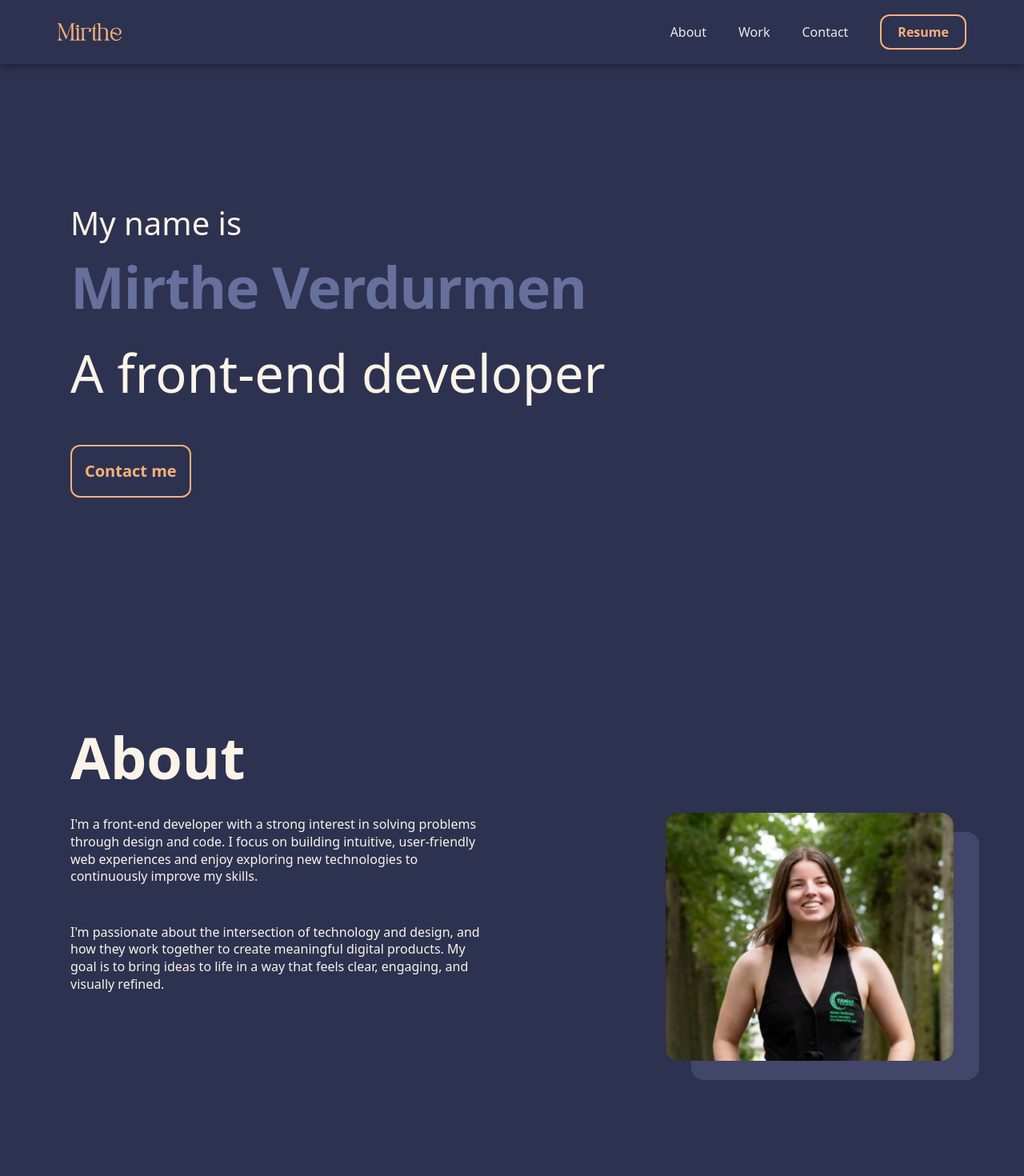
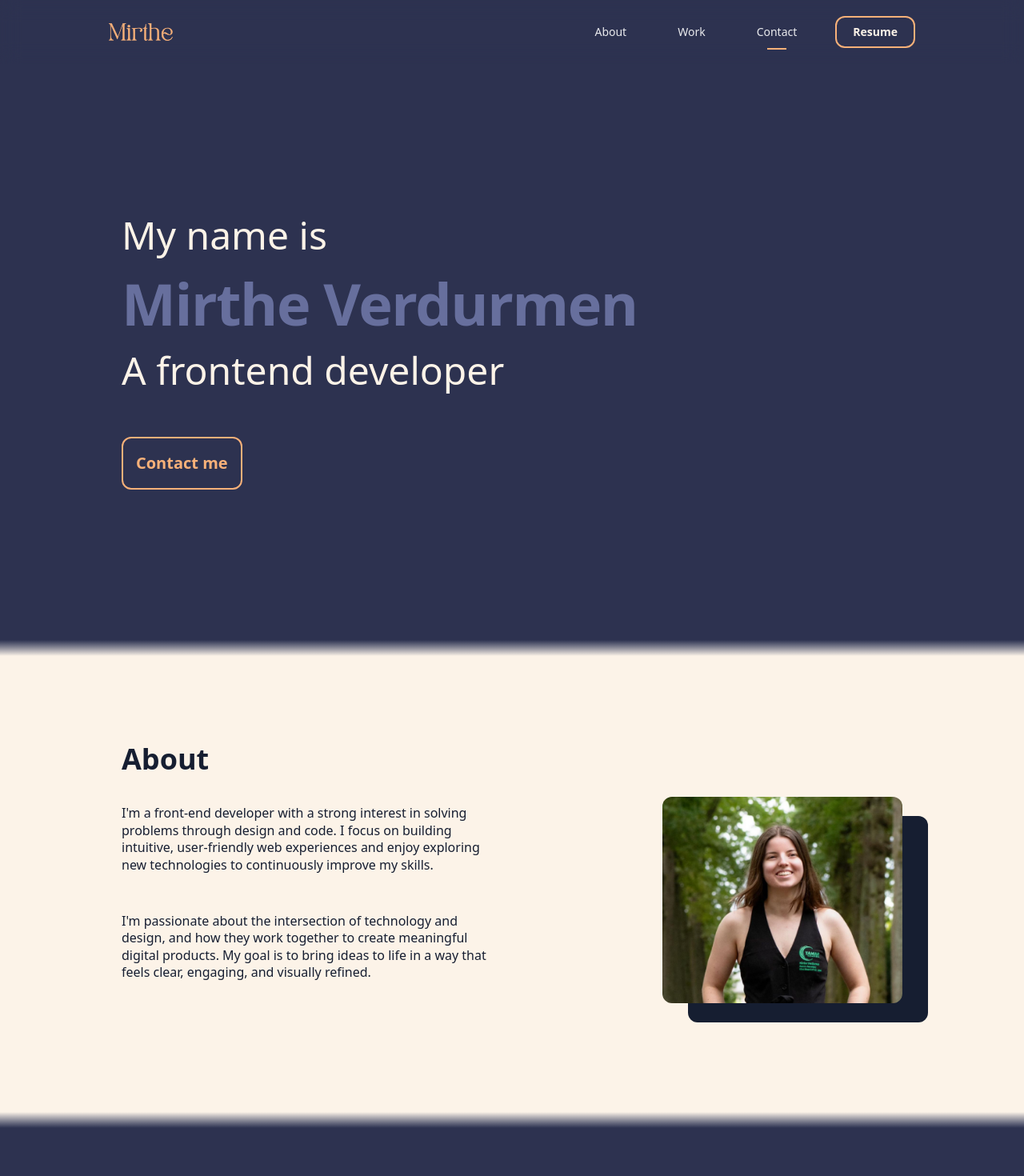
Before and after one commit to Muurthe/showcase-portfoliov2, a Next.js app: page / in a window 1280 px wide. Shown: the top 1470 px of the page at 80% size. Built offline with nearby package versions, Linux system fonts and the light colour scheme.

Commit message:
style: font style, padding img h w

```diff
--- a/src/app/globals.css
+++ b/src/app/globals.css
@@ -6,6 +6,8 @@
   --surface: 66 70 105;
   /* Lighter Blue, for cards and footer */
   --text: 252 243 232;
+  /* near-white */
+  --textdark: 22 30 49;
   /* near-white */
   --muted: 103 111 157;
   /* muted text */
--- a/src/app/page.tsx
+++ b/src/app/page.tsx
@@ -10,13 +10,16 @@ export default function Home() {
       <section id="hero">
         <Hero />
       </section>
-      <section id="about">
+      <div className="h-5 bg-linear-to-b from-[rgb(var(--bg))] to-[rgb(var(--text))]"></div>
+      <section id="about" className="bg-[rgb(var(--text))]">
         <About />
       </section>
-      <section id="work">
+      <div className="h-5 bg-linear-to-b from-[rgb(var(--text))] to-[rgb(var(--bg))]"></div>
+      <section id="work" className="bg-[rgb(var(--bg))]">
         <Work />
       </section>
-      <section id="contact">
+      <div className="h-5 bg-linear-to-b from-[rgb(var(--bg))] to-[rgb(var(--textdark))]"></div>
+      <section id="contact" className="bg-[rgb(var(--textdark))]">
         <Contact />
       </section>
     </main>
--- a/src/components/layout/Container.tsx
+++ b/src/components/layout/Container.tsx
@@ -2,7 +2,7 @@ import { ReactNode } from "react";
 
 export default function Container({ children }: { children: ReactNode }) {
     return (
-        <div className="mx-auto w-full max-w-5xl px-4 sm:px-6 lg:px-8">
+        <div className="mx-auto w-full max-w-5xl px-6 sm:px-6 lg:px-8">
             {children}
         </div>
     );
--- a/src/components/layout/Footer.tsx
+++ b/src/components/layout/Footer.tsx
@@ -10,7 +10,7 @@ export default function Footer() {
     const year = new Date().getFullYear();
 
     return (
-        <footer className="mt-16 bg-[rgb(var(--surface))]">
+        <footer className="bg-[rgb(var(--surface))]">
             <Container>
                 <div className="py-14">
                     <div className="grid gap-25 md:grid-cols-3">
--- a/src/components/layout/Navbar.tsx
+++ b/src/components/layout/Navbar.tsx
@@ -3,63 +3,157 @@
 import Link from "next/link";
 import Image from "next/image";
 import { usePathname } from "next/navigation";
+import { useEffect, useState } from "react";
 
 export default function Navbar() {
     const pathname = usePathname();
     const base = pathname === "/" ? "" : "/";
+    const [isScrolled, setIsScrolled] = useState(false);
+    const [isHovered, setIsHovered] = useState(false);
+
+    useEffect(() => {
+        const handleScroll = () => {
+            setIsScrolled(window.scrollY > 40);
+        };
+
+        window.addEventListener("scroll", handleScroll);
+        return () => window.removeEventListener("scroll", handleScroll);
+    }, []);
+
+    const isExpanded = !isScrolled || isHovered;
+
+    const [activeSection, setActiveSection] = useState<string>("");
+
+    useEffect(() => {
+        const sections = ["about", "work", "contact"];
+
+        const onScroll = () => {
+            const scrollY = window.scrollY + 120; // offset voor navbar
+
+            for (const section of sections) {
+                const el = document.getElementById(section);
+                if (!el) continue;
+
+                const top = el.offsetTop;
+                const height = el.offsetHeight;
+
+                if (scrollY >= top && scrollY < top + height) {
+                    setActiveSection(section);
+                    break;
+                }
+            }
+        };
+
+        window.addEventListener("scroll", onScroll);
+        onScroll(); // init
+        return () => window.removeEventListener("scroll", onScroll);
+    }, []);
+
+    const navLinkClass = (section: string) => `
+    relative transition-all duration-300 ease-out
+    text-white/90
+    ${isExpanded ? "text-sm px-4 py-2" : "text-xs px-3 py-1.5"}
+    ${activeSection === section ? "text-white" : ""}
+    `;
 
     return (
         <nav
-            className="
-        fixed top-0 left-0 z-50 w-full
-        bg-[rgb(var(--bg))]
-        shadow-[0_3px_10px_rgba(0,0,0,0.35)]
-        "
+            onMouseEnter={() => setIsHovered(true)}
+            onMouseLeave={() => setIsHovered(false)}
+            className={`
+      fixed top-0 left-0 z-50 w-full
+      backdrop-blur-md
+      transition-all duration-300 ease-out
+      ${isExpanded ? "h-20" : "h-14"}
+    `}
         >
-            <div className="mx-auto flex h-20 w-full max-w-6xl items-center px-2">
+            <div
+                className={`
+        mx-auto flex w-full max-w-5xl items-center
+        transition-all duration-300 ease-out
+        ${isExpanded ? "h-20 px-2" : "h-14 px-2"}
+      `}
+            >
                 {/* Logo links */}
                 <Link href="/" className="flex items-center">
-                    {<Image src="/logo.svg" alt="Mirthe logo" width={80} height={60} />}
+                    <Image
+                        src="/logo.svg"
+                        alt="Mirthe logo"
+                        width={isExpanded ? 80 : 64}
+                        height={isExpanded ? 60 : 48}
+                        className="transition-all duration-300 ease-out"
+                    />
                 </Link>
 
                 {/* andere items rechts */}
-                <div className="ml-auto flex items-center gap-10">
+                <div
+                    className={`
+                    ml-auto flex items-center transition-all duration-300 ease-out
+                    ${isExpanded ? "gap-8" : "gap-4"}
+                    `}
+                >
+                    {/* Link style: kleiner bij scroll */}
                     <Link
                         href={`${base}#about`}
-                        className="text-white/90 transition hover:text-white"
+                        className={navLinkClass("about")}
                     >
                         About
+                        <span
+                            className={`
+                            absolute left-1/2 -bottom-1 h-0.5 w-0 -translate-x-1/2
+                            bg-[rgb(var(--accent))]
+                            transition-all duration-300
+                            ${activeSection === "about" ? "w-6" : ""}
+                            `}
+                        />
                     </Link>
 
                     <Link
                         href={`${base}#work`}
-                        className="text-white/90 transition hover:text-white"
+                        className={navLinkClass("work")}
                     >
                         Work
+                        <span
+                            className={`
+                            absolute left-1/2 -bottom-1 h-0.5 w-0 -translate-x-1/2
+                            bg-[rgb(var(--accent))]
+                            transition-all duration-300
+                            ${activeSection === "work" ? "w-6" : ""}
+                            `}
+                        />
                     </Link>
 
                     <Link
                         href={`${base}#contact`}
-                        className="text-white/90 transition hover:text-white"
+                        className={navLinkClass("contact")}
                     >
                         Contact
+                        <span
+                            className={`
+                            absolute left-1/2 -bottom-1 h-0.5 w-0 -translate-x-1/2
+                            bg-[rgb(var(--accent))]
+                            transition-all duration-300
+                            ${activeSection === "contact" ? "w-6" : ""}
+                            `}
+                        />
                     </Link>
 
+                    {/* Resume button: ook mee schalen */}
                     <a
                         href="/Resume.pdf"
                         download
-                        className="
-                        rounded-xl border-2 border-[rgb(var(--accent))]
-                        px-5 py-2 font-semibold text-[rgb(var(--accent))]
-                        transition
+                        className={`
+                        border-2 border-[rgb(var(--accent))]
+                        font-semibold transition-all duration-300 ease-out
                         hover:bg-[rgb(var(--accent))] hover:text-[rgb(var(--bg))]
-                        "
+                        ${isExpanded ? "text-sm px-5 py-2 rounded-xl" : "text-xs px-4 py-1.5 rounded-lg"}
+                        `}
                     >
                         Resume
                     </a>
                 </div>
             </div>
-
         </nav>
     );
+
 }
--- a/src/components/sections/About.tsx
+++ b/src/components/sections/About.tsx
@@ -2,22 +2,23 @@ import Image from "next/image";
 
 export default function About() {
   return (
-    <div className="mx-auto w-full max-w-6xl px-6 py-28">
+
+    <div className="mx-auto w-full max-w-5xl px-6 py-28">
       <div className="grid items-start gap-16 md:grid-cols-2">
         {/* Left: text */}
         <div>
-          <h2 className="text-[72px] font-extrabold leading-[0.95] text-[rgb(var(--text))]">
+          <h2 className="text-4xl font-extrabold leading-[0.95] text-[rgb(var(--textdark))]">
             About
           </h2>
 
-          <p className="mt-10 leading-[1.35] text-[rgb(var(--text))]">
+          <p className="mt-10  leading-[1.35] text-[rgb(var(--textdark))]">
             I&apos;m a front-end developer with a strong interest in solving
             problems through design and code. I focus on building intuitive,
             user-friendly web experiences and enjoy exploring new technologies to
             continuously improve my skills.
           </p>
 
-          <p className="mt-12 leading-[1.35] text-[rgb(var(--text))]">
+          <p className="mt-12  leading-[1.35] text-[rgb(var(--textdark))]">
             I&apos;m passionate about the intersection of technology and design,
             and how they work together to create meaningful digital products. My
             goal is to bring ideas to life in a way that feels clear, engaging,
@@ -28,18 +29,18 @@ export default function About() {
         {/* Right: image */}
         <div className="flex justify-center md:justify-end py-6">
           {/* push image slightly down */}
-          <div className="relative mt-20 w-full max-w-90">
+          <div className="relative mt-10 w-full max-w-75">
             {/* offset background block */}
-            <div className="absolute -bottom-6 left-8 h-full w-full rounded-2xl bg-[rgb(var(--surface))]" />
+            <div className="absolute -bottom-6 left-8 h-full w-full rounded-xl bg-[rgb(var(--textdark))]" />
 
             {/* actual image */}
-            <div className="relative overflow-hidden rounded-2xl">
+            <div className="relative overflow-hidden rounded-xl">
               <Image
                 src="/me.png"
                 alt="Mirthe portrait"
-                width={900}
-                height={700}
-                className="h-auto w-full object-cover"
+                width={600}
+                height={500}
+                className="h-auto w-90 object-cover"
                 priority
               />
             </div>
--- a/src/components/sections/Hero.tsx
+++ b/src/components/sections/Hero.tsx
@@ -2,20 +2,20 @@ import Link from "next/link";
 
 export default function Hero() {
     return (
-        <div className="mx-auto w-full max-w-6xl px-6">
+        <div className="mx-auto w-full max-w-5xl px-6">
             <div className="flex min-h-[90vh] items-center">
                 <div className="max-w-4xl">
-                    <div className="text-[40px] leading-[1.05] text-[rgb(var(--text))]">
+                    <div className="text-5xl leading-[1.1] text-[rgb(var(--text))]">
                         {/* Eerste regel */}
                         My name is
                     </div>
-                    <div className="mt-6 text-[72px] font-extrabold leading-[0.95] tracking-[-0.02em] text-[rgb(var(--muted))]">
+                    <div className="mt-6 text-7xl font-extrabold leading-[0.95] tracking-[-0.02em] text-[rgb(var(--muted))]">
                         {/* tweede regel */}
                         Mirthe Verdurmen
                     </div>
-                    <div className="mt-10 text-[65px] leading-[1.05] text-[rgb(var(--text))]">
+                    <div className="mt-6 text-5xl leading-[1.1] text-[rgb(var(--text))]">
                         {/* derde regel */}
-                        A front-end developer
+                        A frontend developer
                     </div>
                     <div className="mt-14">
                         {/* contact button */}
```
Also changed, not shown: src/components/layout/ProjectCard.tsx (+2 -15 lines), src/components/sections/Contact.tsx (+4 -8 lines), src/components/sections/Work.tsx (+6 -6 lines).
